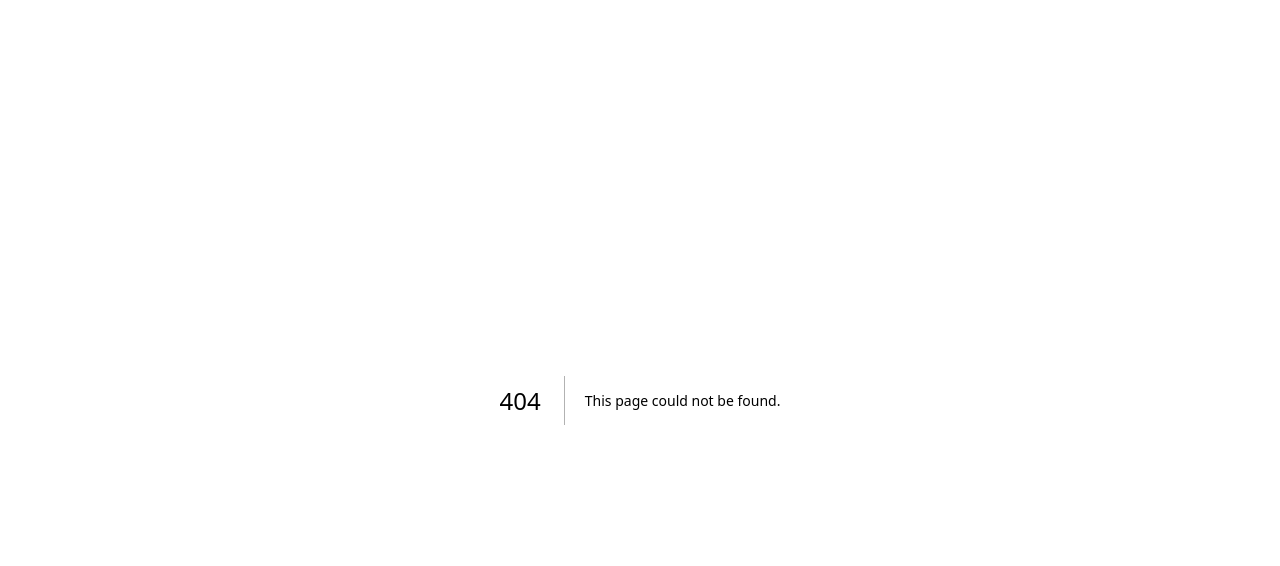
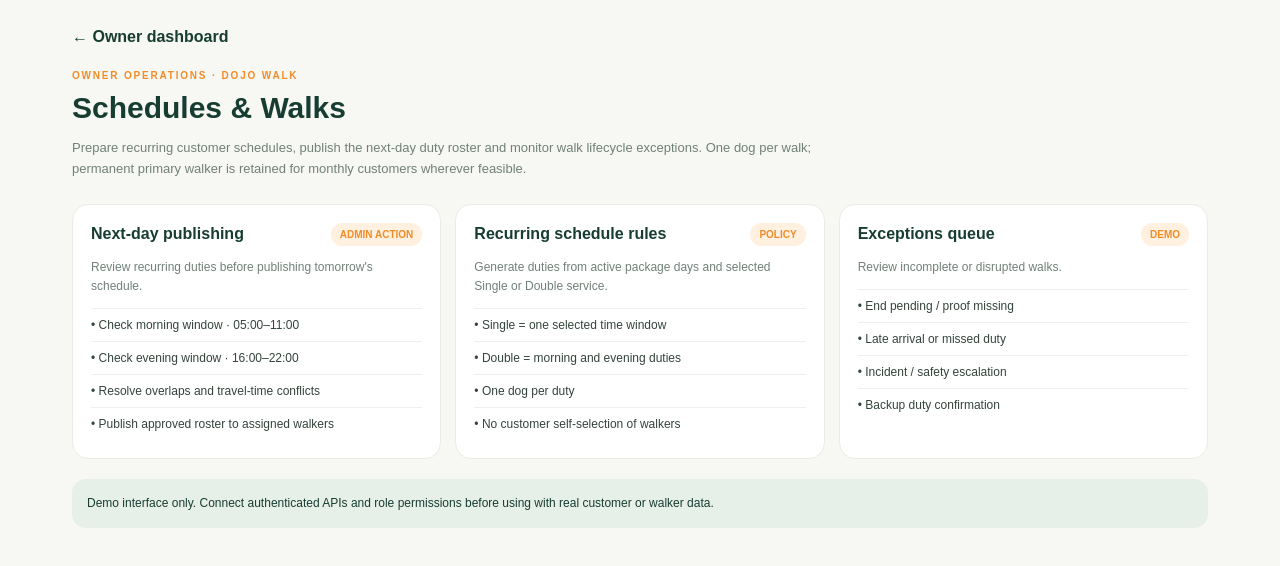
Before and after one commit to DOJOWALK/Dojo-walk-service-flow-, a Next.js app in the folder apps/admin/: page /schedules in a window 1280 px wide. Before the commit this address had no page. Shown: the top 566 px of the page. Built offline with nearby package versions, Linux system fonts and the light colour scheme.

Commit message:
Add admin operational control centre pages

```diff
--- /dev/null
+++ b/apps/admin/app/schedules/page.tsx
@@ -0,0 +1,6 @@
+import OpsPage from "../_components/ops-page";
+export default function Schedules(){return <OpsPage title="Schedules & Walks" intro="Prepare recurring customer schedules, publish the next-day duty roster and monitor walk lifecycle exceptions. One dog per walk; permanent primary walker is retained for monthly customers wherever feasible." cards={[
+{title:"Next-day publishing",status:"ADMIN ACTION",detail:"Review recurring duties before publishing tomorrow's schedule.",items:["Check morning window · 05:00–11:00","Check evening window · 16:00–22:00","Resolve overlaps and travel-time conflicts","Publish approved roster to assigned walkers"]},
+{title:"Recurring schedule rules",status:"POLICY",detail:"Generate duties from active package days and selected Single or Double service.",items:["Single = one selected time window","Double = morning and evening duties","One dog per duty","No customer self-selection of walkers"]},
+{title:"Exceptions queue",status:"DEMO",detail:"Review incomplete or disrupted walks.",items:["End pending / proof missing","Late arrival or missed duty","Incident / safety escalation","Backup duty confirmation"]}
+]}/>}
```
